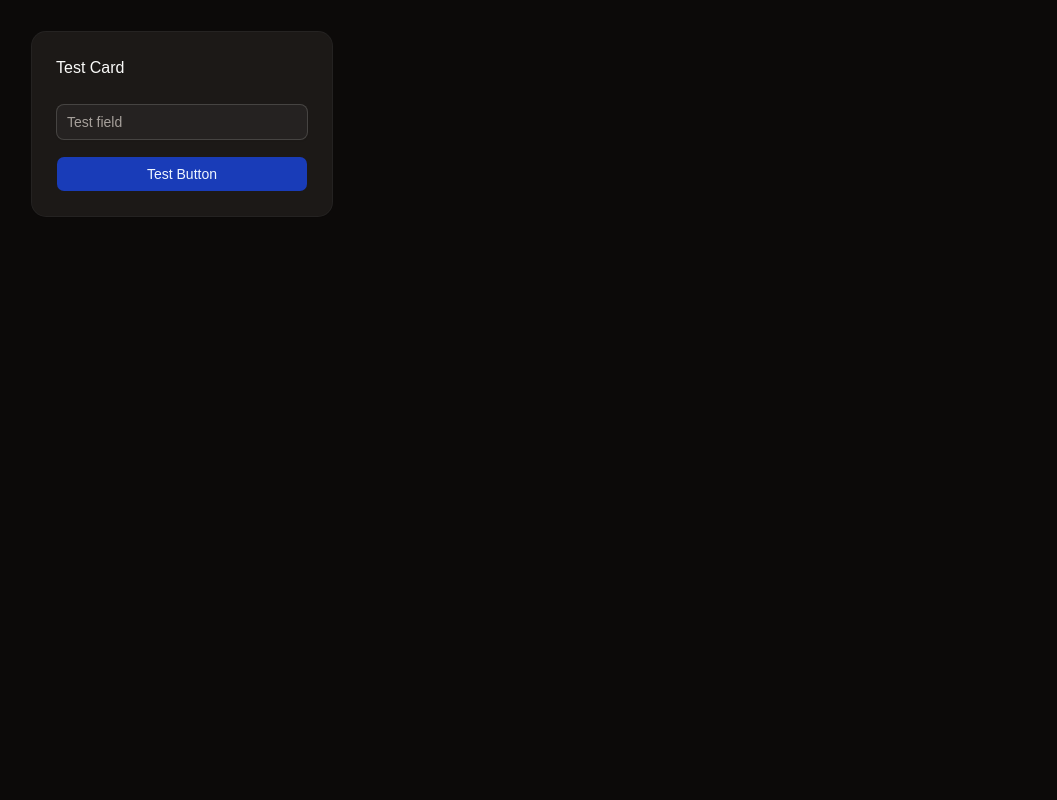
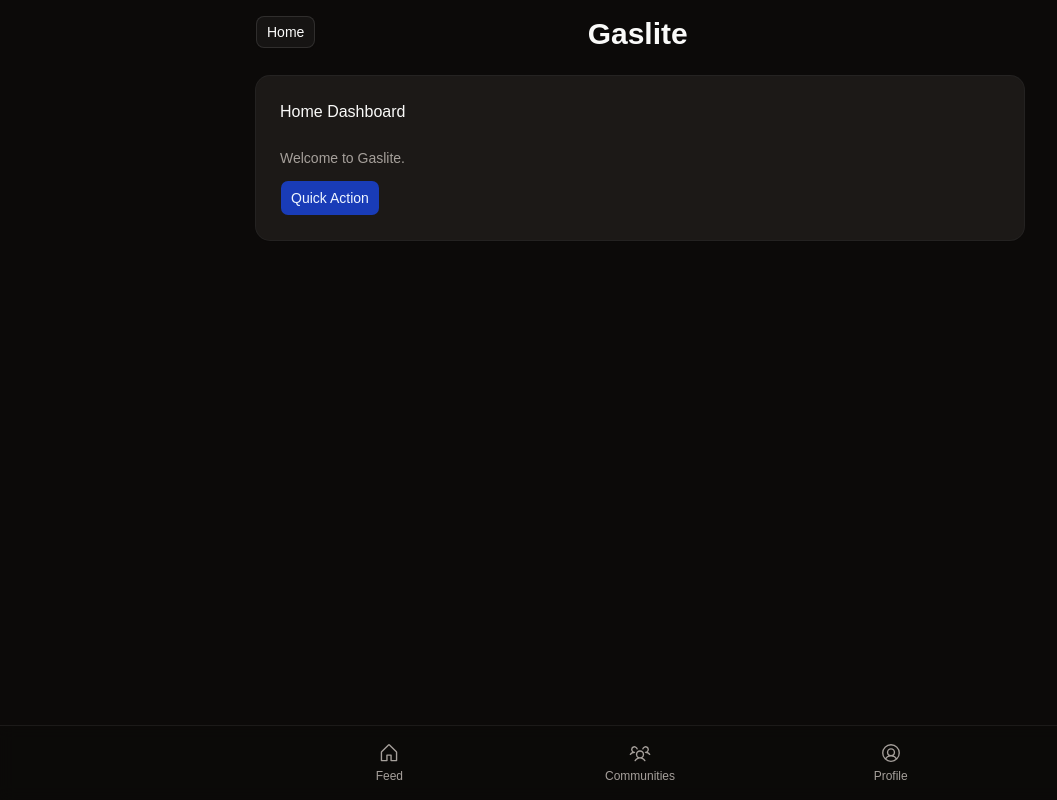
Before and after one commit to Karkaton-V/Gaslite, a React (Vite) app: page / in a window 1280 px wide. Shown: the whole page, without its empty margins (0-1057 px from the left). Built offline with nearby package versions, Linux system fonts and the light colour scheme.

Commit message:
Navigation bar and button to homepage

```diff
--- a/src/App.tsx
+++ b/src/App.tsx
@@ -1,27 +1,158 @@
 import { Card, CardHeader, CardTitle, CardContent } from "@/components/ui/card"
 import { Input } from "@/components/ui/input"
 import { Button } from "@/components/ui/button"
-import { useEffect } from "react"
+import { useEffect, useState } from "react"
+import BottomNav, { type NavTab } from "@/components/ui/BottomNav"
+
+const posts = [
+  {
+    id: 1,
+    author: "Niko K",
+    community: "webdev",
+    time: "2h ago",
+    content:
+      "Test 1",
+  },
+  {
+    id: 2,
+    author: "User 2",
+    community: "gaming",
+    time: "4h ago",
+    content:
+      "Test 2",
+  },
+  {
+    id: 3,
+    author: "USer 3",
+    community: "campus",
+    time: "6h ago",
+    content:
+      "Test 3",
+  },
+]
+
+function FeedView() {
+  return (
+    <section className="space-y-4">
+      {posts.map((post) => (
+        <Card key={post.id} className="border-border/70">
+          <CardHeader className="pb-3">
+            <div className="flex items-start justify-between gap-3">
+              <div>
+                <CardTitle className="text-base">{post.author}</CardTitle>
+                <p className="text-sm text-muted-foreground">
+                  c/{post.community}
+                </p>
+              </div>
+
+              <span className="rounded-full bg-secondary px-3 py-1 text-xs text-secondary-foreground">
+                {post.time}
+              </span>
+            </div>
+          </CardHeader>
+
+          <CardContent className="space-y-4">
+            <p className="text-sm leading-7 sm:text-base">{post.content}</p>
+
+            <div className="flex flex-wrap gap-2">
+              <Button size="sm">Like</Button>
+              <Button size="sm">Comment</Button>
+              <Button size="sm">Share</Button>
+            </div>
+          </CardContent>
+        </Card>
+      ))}
+    </section>
+  )
+}
+
+function CommunitiesView() {
+  return (
+    <Card className="border-border/70">
+      <CardHeader>
+        <CardTitle>Communities</CardTitle>
+      </CardHeader>
+
+      <CardContent className="space-y-3">
+        <Input placeholder="Search communities..." />
+
+        <p className="text-sm text-muted-foreground">
+          Joined communities will appear here.
+        </p>
+      </CardContent>
+    </Card>
+  )
+}
+
+function ProfileView() {
+  return (
+    <Card className="border-border/70">
+      <CardHeader>
+        <CardTitle>Profile</CardTitle>
+      </CardHeader>
+
+      <CardContent className="space-y-3">
+        <p className="text-sm text-muted-foreground">
+          User profile page placeholder.
+        </p>
+
+        <Button>Edit Profile</Button>
+      </CardContent>
+    </Card>
+  )
+}
+
+function HomeView() {
+  return (
+    <Card className ="border-border/70">
+      <CardHeader>
+        <CardTitle>Home Dashboard</CardTitle>
+      </CardHeader>
+
+      <CardContent className="space-y-3">
+        <p className="text-sm text-muted-foreground">
+          Welcome to Gaslite.
+        </p>
+
+        <Button onClick={() => alert("This will work later")}>
+          Quick Action
+        </Button>
+      </CardContent>
+    </Card>
+  )
+}
 
 export default function App() {
+  const [activeTab, setActiveTab] = useState<NavTab>("home")
+
   useEffect(() => {
     document.documentElement.classList.add("dark")
   }, [])
 
   return (
-    <div className="min-h screen bg-background p-8 text-foreground">
+    <div className="min-h-screen bg-background p-4 text-foreground">
+      <main className="mx-auto max-w-3xl pb-24">
+        <header className="mb-6 flex items center justify-between">
+          <Button
+            variant="outline"
+            size="sm"
+            onClick={() => setActiveTab("home")}
+          >
+            Home
+          </Button>
 
+          <h1 className="text-3xl font-bold">Gaslite</h1>
 
+          <div className="w-16"></div>
+        </header>
 
-      <Card className="w-[300px] bg-card text-card-foreground">
-        <CardHeader>
-          <CardTitle>Test Card</CardTitle>
-        </CardHeader>
-        <CardContent className="flex flex-col gap-4">
-          <Input placeholder="Test field" />
-          <Button>Test Button</Button>
-        </CardContent>
-      </Card>
+        {activeTab === "home" && <HomeView />}
+        {activeTab === "feed" && <FeedView />}
+        {activeTab === "communities" && <CommunitiesView />}
+        {activeTab === "profile" && <ProfileView />}
+      </main>
+
+      <BottomNav activeTab={activeTab} onChange={setActiveTab} />
     </div>
   )
 }
--- /dev/null
+++ b/src/components/ui/BottomNav.tsx
@@ -0,0 +1,66 @@
+import { House, UsersThree, UserCircle } from "@phosphor-icons/react"
+
+export type NavTab = "home" |"feed" | "communities" | "profile"
+
+type BottomNavProps = {
+  activeTab: NavTab
+  onChange: (tab: NavTab) => void
+}
+
+const navItems = [
+  {
+    key: "feed" as const,
+    label: "Feed",
+    icon: (active: boolean) => (
+      <House size={22} weight={active ? "fill" : "regular"} />
+    ),
+  },
+  {
+    key: "communities" as const,
+    label: "Communities",
+    icon: (active: boolean) => (
+      <UsersThree size={22} weight={active ? "fill" : "regular"} />
+    ),
+  },
+  {
+    key: "profile" as const,
+    label: "Profile",
+    icon: (active: boolean) => (
+      <UserCircle size={22} weight={active ? "fill" : "regular"} />
+    ),
+  },
+]
+
+export default function BottomNav({
+  activeTab,
+  onChange,
+}: BottomNavProps) {
+  return (
+    <nav
+      className="fixed inset-x-0 bottom-0 z-50 border-t border-border/70 bg-background/95 backdrop-blur supports-[backdrop-filter]:bg-background/80"
+      aria-label="Bottom navigation"
+    >
+      <div className="mx-auto flex max-w-3xl items-center justify-around px-2 py-2">
+        {navItems.map((item) => {
+          const isActive = activeTab === item.key
+
+          return (
+            <button
+              key={item.key}
+              type="button"
+              onClick={() => onChange(item.key)}
+              className={`flex min-w-24 flex-col items-center gap-1 rounded-lg px-3 py-2 text-xs font-medium transition ${
+                isActive
+                  ? "text-primary"
+                  : "text-muted-foreground hover:bg-accent hover:text-accent-foreground"
+              }`}
+            >
+              {item.icon(isActive)}
+              <span>{item.label}</span>
+            </button>
+          )
+        })}
+      </div>
+    </nav>
+  )
+}
```
